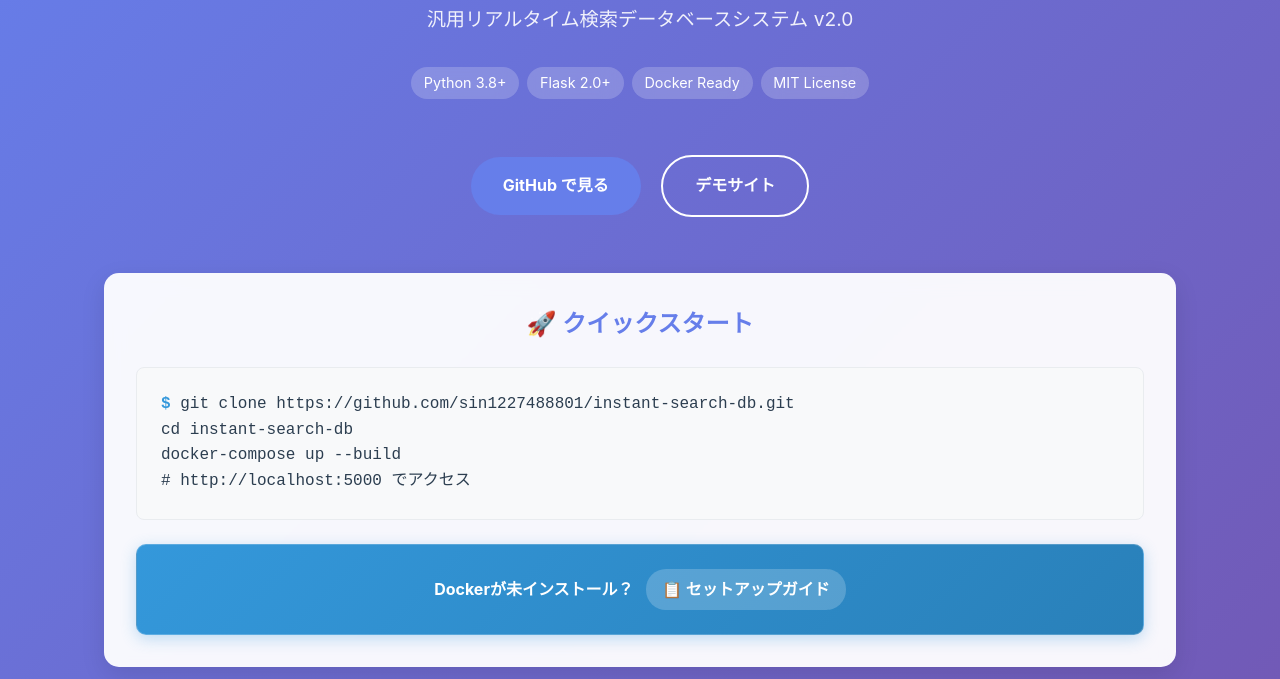
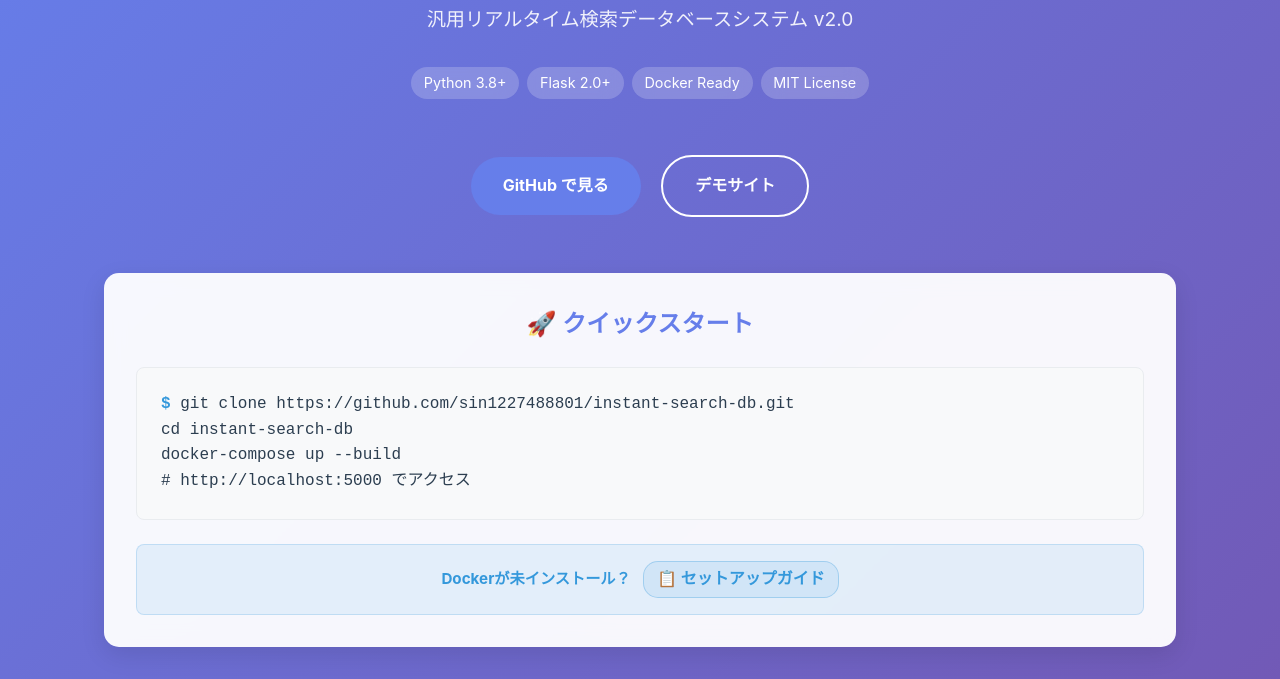
Before and after one commit to sin1227488801/instant-search-db, a plain HTML site: page docs/index.html in a window 1280 px wide. Shown: the part 121-800 px from the top of the page. Drawn offline with Linux system fonts and the light colour scheme.

Commit message:
デザインの微修正

```diff
--- a/docs/index.html
+++ b/docs/index.html
@@ -195,33 +195,36 @@
         }
 
         .docker-setup-notice {
-            background: linear-gradient(135deg, #3498db, #2980b9);
-            color: white;
-            padding: 1.5rem;
-            border-radius: 10px;
-            margin-top: 1.5rem;
-            box-shadow: 0 4px 15px rgba(52, 152, 219, 0.3);
-            border: 1px solid rgba(255, 255, 255, 0.2);
+            background: rgba(52, 152, 219, 0.1);
+            color: #2c3e50;
+            padding: 1rem;
+            border-radius: 8px;
+            margin-top: 1rem;
+            border: 1px solid rgba(52, 152, 219, 0.2);
+            text-align: center;
         }
 
         .docker-setup-notice strong {
-            font-size: 1rem;
+            color: #3498db;
+            font-size: 0.95rem;
             margin-right: 0.5rem;
         }
 
         .setup-link {
-            color: white;
+            color: #3498db;
             text-decoration: none;
             font-weight: bold;
-            padding: 0.5rem 1rem;
-            background: rgba(255, 255, 255, 0.2);
-            border-radius: 20px;
+            padding: 0.3rem 0.8rem;
+            background: rgba(52, 152, 219, 0.1);
+            border-radius: 15px;
             display: inline-block;
             transition: all 0.3s ease;
+            border: 1px solid rgba(52, 152, 219, 0.3);
         }
 
         .setup-link:hover {
-            background: rgba(255, 255, 255, 0.3);
+            background: rgba(52, 152, 219, 0.2);
+            transform: translateY(-1px);
         }
 
         /* 技術スタックセクション */
```
